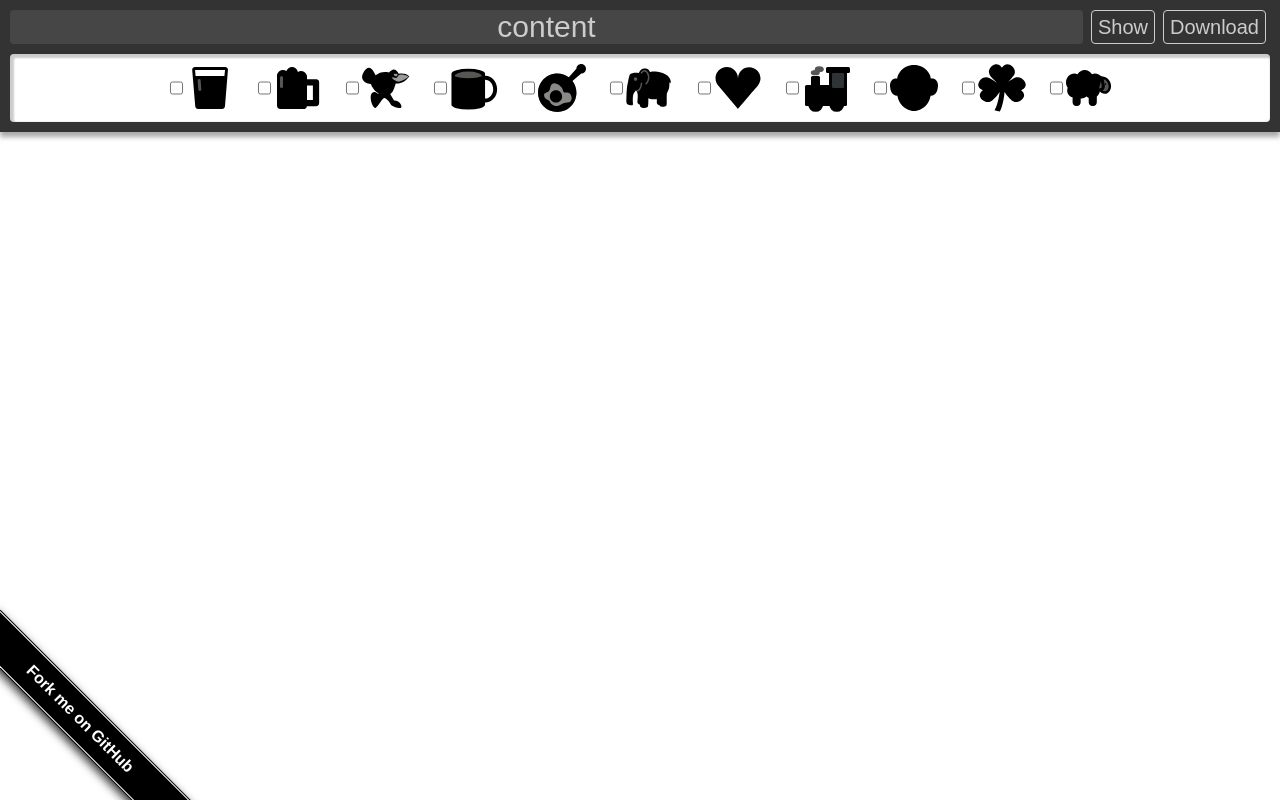
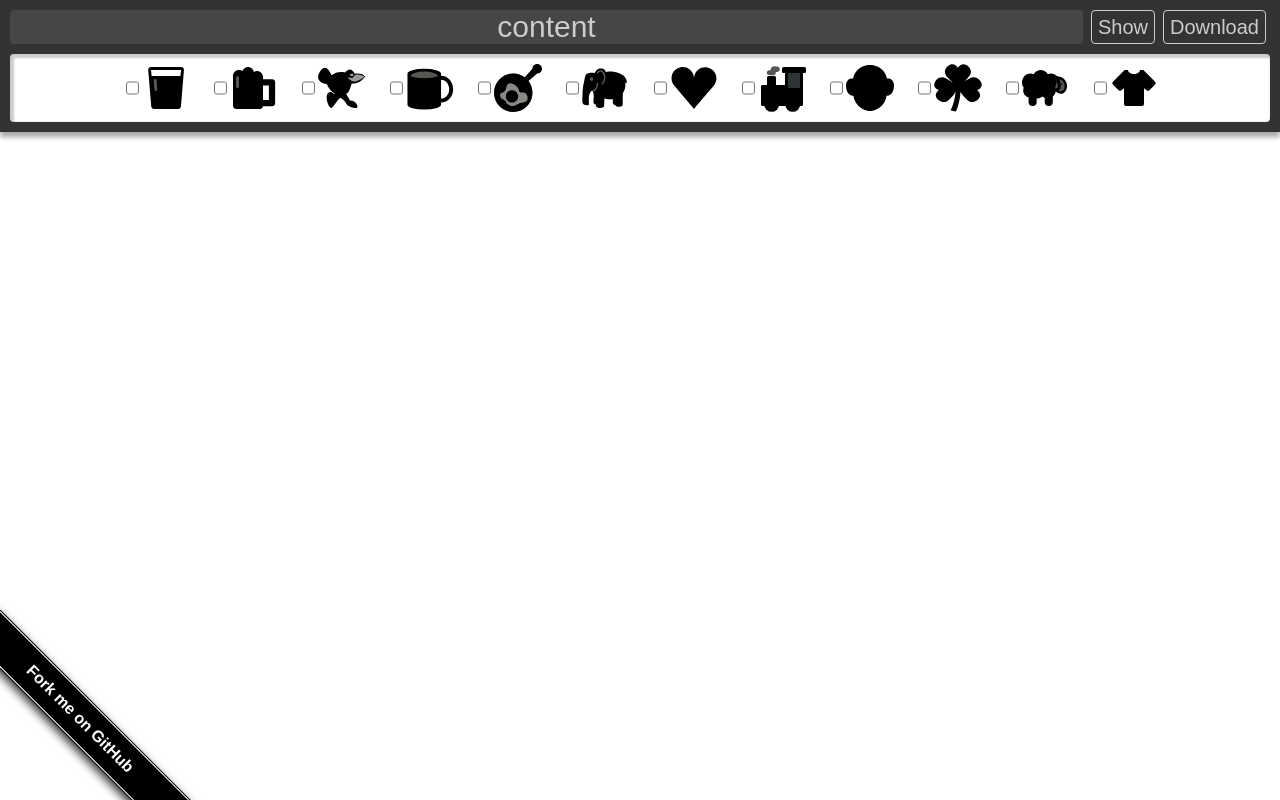
Before and after one commit to ThomasWeinert/QRCodeSymbols, a website: page index.html in a window 1280 px wide. Drawn offline with Linux system fonts and the light colour scheme.

Commit message:
[FEATURE] Add TShirt

```diff
--- a/index.html
+++ b/index.html
@@ -30,7 +30,7 @@
       const symbols = document.querySelector('#symbols');
       [
         'beer-pint', 'beer-stein', 'crow', 'cup', 'egg-in-pan', 'elephant',
-        'heart', 'locomotive', 'monkey', 'shamrock', 'sheep'
+        'heart', 'locomotive', 'monkey', 'shamrock', 'sheep', 'tshirt'
       ].forEach(
         (name) => {
           const image = document.createElement('object');
```
Also changed, not shown: README.md, symbols/tshirt.svg (added).
